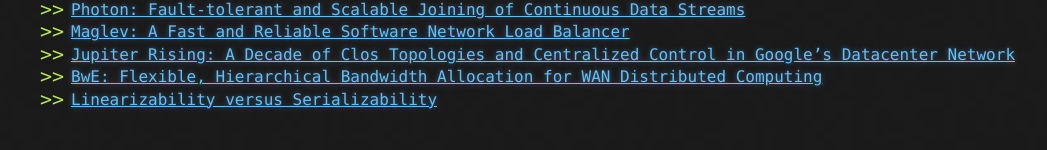
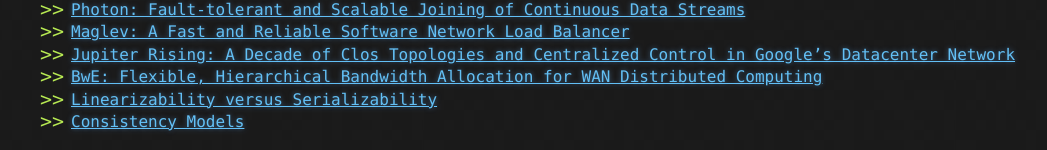
Before and after one commit to goodHunter27/serhatgiydiren.github.io, a Jekyll site: the page built from _posts/2020-01-20-helpful-resources-for-system-design-interviews.md, in a window 1280 px wide. Shown: the part 2209-2359 px from the top of the page, without its empty margins (109-1156 px from the left). Built offline with Jekyll 4.4.1, drawn with Linux system fonts in a browser that asks for light colours.

Commit message:
Update 2020-01-20-helpful-resources-for-system-design-interviews.md

```diff
--- a/_posts/2020-01-20-helpful-resources-for-system-design-interviews.md
+++ b/_posts/2020-01-20-helpful-resources-for-system-design-interviews.md
@@ -95,3 +95,4 @@
 * [Jupiter Rising: A Decade of Clos Topologies and Centralized Control in Google's Datacenter Network](https://research.google/pubs/pub43837){:target="_blank"}
 * [BwE: Flexible, Hierarchical Bandwidth Allocation for WAN Distributed Computing](https://research.google/pubs/pub43838){:target="_blank"}
 * [Linearizability versus Serializability](http://www.bailis.org/blog/linearizability-versus-serializability){:target="_blank"}
+* [Consistency Models](https://jepsen.io/consistency){:target="_blank"}
```
